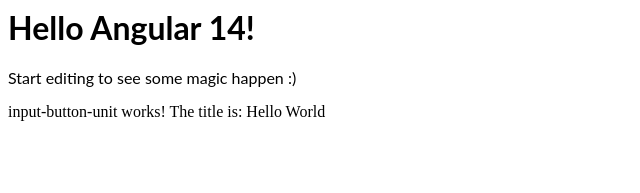
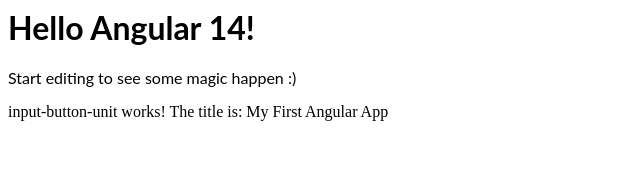
Before and after one commit to dkellycollins/ngGirls_2020-todo, an Angular app: page / in a window 1280 px wide. Shown: the top 193 px of the page, without its empty margins (0-640 px from the left). Built offline with nearby package versions, Linux system fonts and the light colour scheme.

Commit message:
#5 Class

```diff
--- a/src/app/input-button-unit/input-button-unit.component.ts
+++ b/src/app/input-button-unit/input-button-unit.component.ts
@@ -13,9 +13,17 @@
 export class InputButtonUnitComponent implements OnInit {
   title = 'Hello World';
 
-  constructor() { }
+  constructor() {
+    this.changeTitle('My First Angular App');
+    console.log(this.title);
+  }
 
   ngOnInit() {
   }
 
+  changeTitle(newTitle: string) {
+    console.log(newTitle);
+    this.title = newTitle;
+  }
+
 }
```
